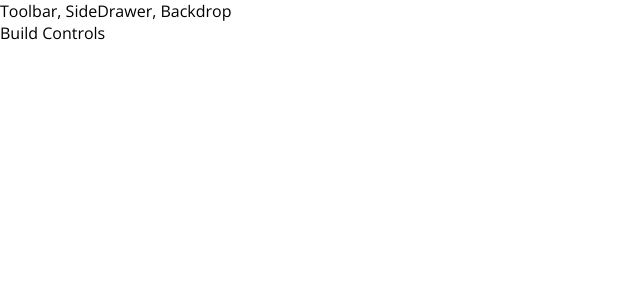
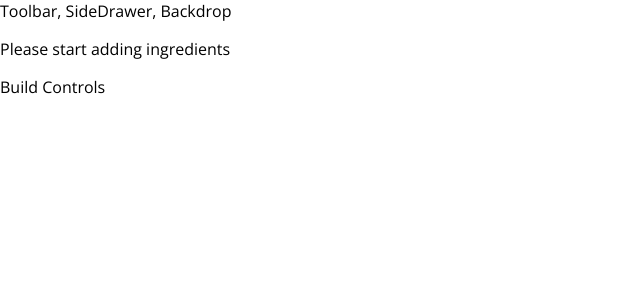
Before and after one commit to suryamanchukonda/Burger-Builder, a React app: page / in a window 1280 px wide. Shown: the top 300 px of the page, without its empty margins (0-640 px from the left). Built offline with nearby package versions, Linux system fonts and the light colour scheme.

Commit message:
calculating the ingredient sum dynamically

```diff
--- a/src/components/Burger/Burger.js
+++ b/src/components/Burger/Burger.js
@@ -3,12 +3,21 @@
 import BurgerIngredient from './BurgerIngredients/BurgerIngredients';
 
 const burger = (props) => {
-    const transformedIngredients = Object.keys(props.ingredients)
+    let transformedIngredients = Object.keys(props.ingredients)
         .map(igKey => {
             return [...Array(props.ingredients[igKey])].map((_, i) => {
                 return <BurgerIngredient key={igKey + i} type={igKey} />
             });
-        });
+        })
+        .reduce((arr, el) => {
+            return arr.concat(el);
+        }, []);
+
+        if(transformedIngredients.length === 0){
+            transformedIngredients = <p>Please start adding ingredients</p>
+        }
+
+
     return(
         <div className = { classes.Burger }>
             <BurgerIngredient type="bread-top"/>
--- a/src/containers/BurgerBuilder/BurgerBuilder.js
+++ b/src/containers/BurgerBuilder/BurgerBuilder.js
@@ -5,10 +5,10 @@
 class BurgerBuilder extends Component{
     state = {
         ingredients: {
-            salad: 1,
-            cheese:2,
-            bacon:1,
-            meat: 2
+            salad: 0,
+            cheese:0,
+            bacon:0,
+            meat: 0
         }
     }
 
```
